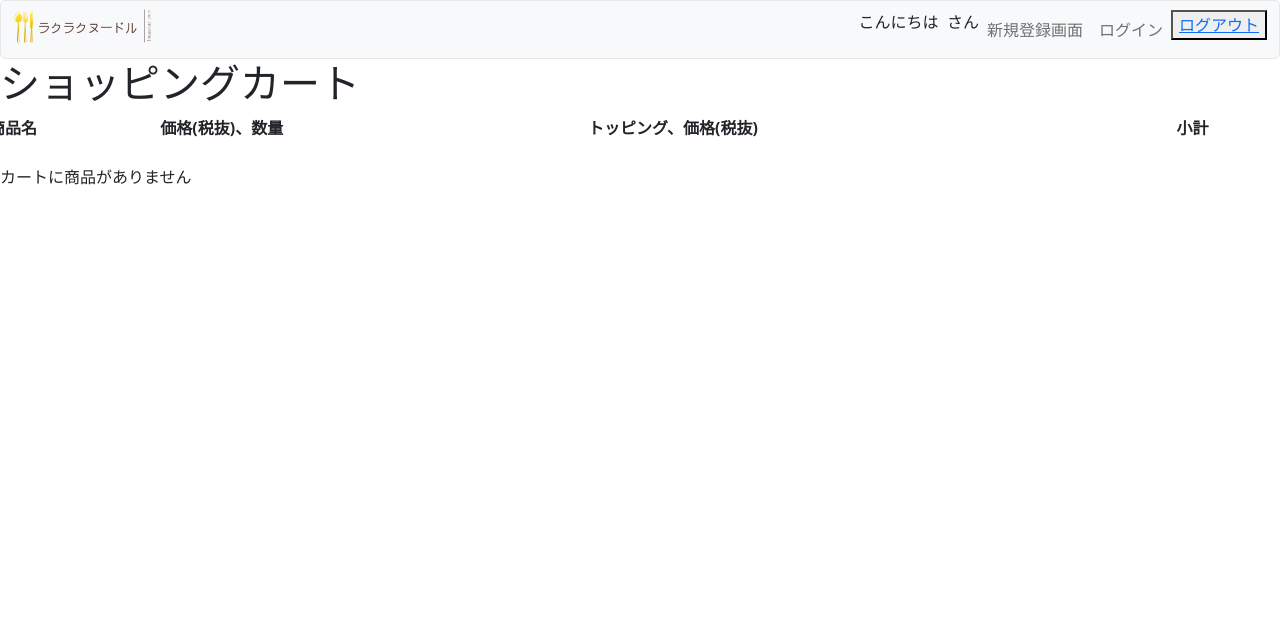
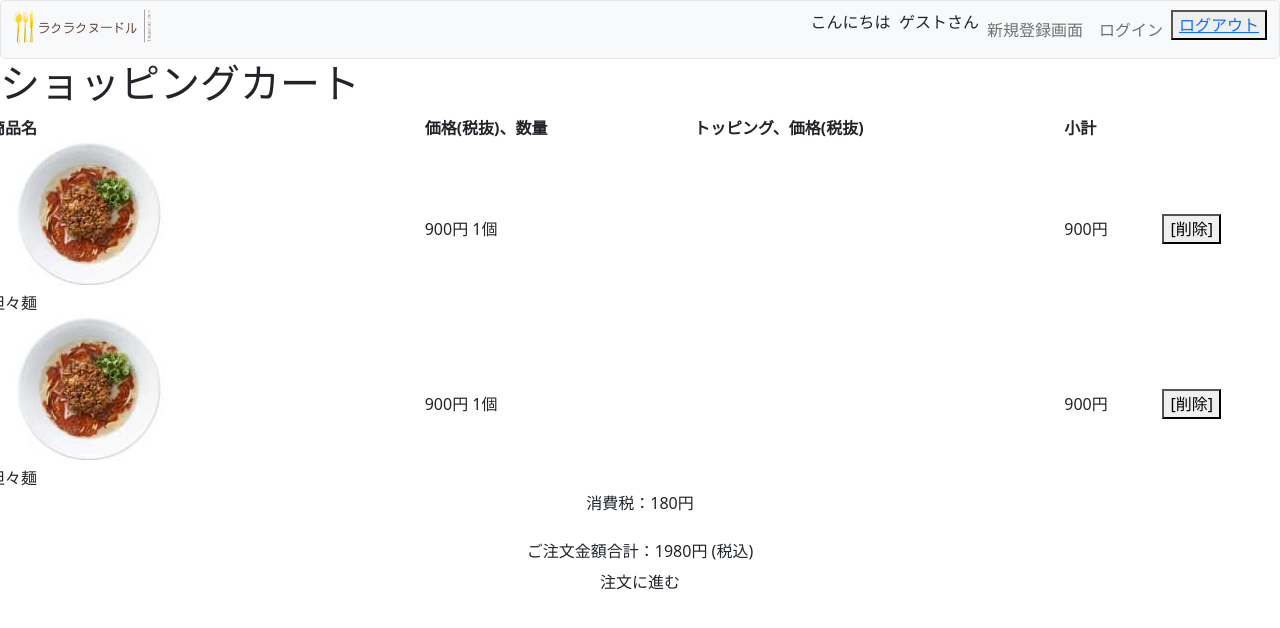
Before and after one commit to watanabekanako/ec-202207d, a Next.js app: page /items/cartPage in a window 1280 px wide. Shown: the top 628 px of the page. Built offline with nearby package versions, Linux system fonts and the light colour scheme; data requests are answered from the project's data file.

Commit message:
CSS 追加しました

```diff
--- a/data/db.json
+++ b/data/db.json
@@ -167,6 +167,36 @@
       "id": 3
     }
   ],
-  "cartItems": [],
-  "payStatus": []
+  "cartItems": [
+    {
+      "img": "/img/1.jpg",
+      "name": "坦々麺",
+      "price": 900,
+      "quantity": 1,
+      "options": [],
+      "subtotal": 900,
+      "id": 1
+    },
+    {
+      "img": "/img/1.jpg",
+      "name": "坦々麺",
+      "price": 900,
+      "quantity": 1,
+      "options": [],
+      "subtotal": 900,
+      "id": 2
+    }
+  ],
+  "payStatus": [
+    {
+      "pay": "2:入金済",
+      "zip": "132-0035",
+      "address": "東京都江戸川区平井",
+      "name": "name",
+      "mail": "mail@gmail.com",
+      "tel": "090-1234-1234",
+      "date": "2022-09-22-10",
+      "id": 1
+    }
+  ]
 }
--- a/src/compornents/nav_format.tsx
+++ b/src/compornents/nav_format.tsx
@@ -2,6 +2,7 @@ import Link from 'next/link';
 import Image from 'next/image';
 import styles from '../styles/register_user.module.css';
 import React, { useState, useEffect} from 'react';
+import useSWR, { useSWRConfig } from 'swr'
 
 export const Nav = (props: { name: string }) => {
   const pageList = [
@@ -21,17 +22,51 @@ export const Nav = (props: { name: string }) => {
 
   const [cookie, setCookie] = useState('');
   const [cookieuser, setCookieUser] = useState('');
+  const [userID, SetUserID] = useState("");
+
+  const fetcher = (url: any) => fetch(url).then((res) => res.json());
 
   useEffect(() => {
     let cookie2 = document.cookie
     if(cookie2.includes('userId') && cookie2.includes('userName')){
         setCookie(document.cookie);
         // console.log(document.cookie);
-        setCookieUser(cookie2.split( '; ' )[ 1 ].split( '=' )[ 1 ]);
     } else {
-        console.log('cookieがありません')
+        // console.log('cookieがありません')
     }
+
+    const splitCookie = document.cookie.split(";");
+    const list = []
+
+    for(let i = 0; i < splitCookie.length; i++){
+        list.push(splitCookie[i].split("="))
+      }
+
+    list.map((number)=> {
+      number.map((show)=>{
+        if(show.match(/[0-9].*/)){
+          SetUserID(show)
+        }
+    })})
+
+
   },[]);
+
+  const { data, error, mutate } = useSWR(`http://localhost:8000/users?id=${userID}`, fetcher);
+
+  if (error) return <div>Failed to load</div>;
+  if (!data) return <div>Loading...</div>;
+
+  let  nameValue = ""
+
+  if(userID.length !== 0){
+    nameValue = data[0].name;
+  }  else {
+    nameValue = 'ゲスト'
+  }
+
+
+
 
   const logoutClick = () => {
     document.cookie = 'userId=; max-age=0';
@@ -73,7 +108,7 @@ export const Nav = (props: { name: string }) => {
         <div className="collapse navbar-collapse" id="Navber">
           <ul className="navbar-nav ms-auto mb-2 mb-lg-0">
 
-            <li>こんにちは&nbsp;&nbsp;{cookieuser}さん</li>
+            <li>こんにちは&nbsp;&nbsp;{nameValue}さん</li>
             {pageList.map((page, index) => {
                 if (props.name !== page.name) {
                   if (
@@ -115,35 +150,5 @@ export const Nav = (props: { name: string }) => {
       ></script>
     </nav>
   );
-};
 
-{
-  /* <li className="nav-item">
-<Link href="/items/cartPage">
-  <a className="nav-link" >
-    ショッピングカート
-  </a>
-</Link >
-</li>
-<li className="nav-item">
-<Link href="#">
-  <a className="nav-link" >
-    注文履歴
-  </a>
-</Link >
-</li>
-<li className="nav-item">
-<Link href="/items/loginpage">
-  <a className="nav-link" >
-    ログイン
-  </a>
-</Link >
-</li>
-<li className="nav-item">
-<Link href="/items/logout">
-  <a className="nav-link" >
-    ログアウト
-  </a>
-</Link >
-</li> */
-}
+          }
--- a/src/pages/api/login.ts
+++ b/src/pages/api/login.ts
@@ -18,7 +18,7 @@ export default function LoginApi(
       console.log(data);
       console.log(data[0].id);
       if (data.length === 1) {
-        res.setHeader('Set-Cookie', [`userId=${data[0].id}; max-age=86400; path=/items;`,`userName=${data[0].name}; max-age=86400; path=/items;`]);
+        res.setHeader('Set-Cookie', [`userId=${data[0].id}; max-age=86400; path=/items;`]);
         res.status(200).json('OK');
       } else if (data.length < 2) {
         console.log('複数取得されました');
--- a/src/pages/index.tsx
+++ b/src/pages/index.tsx
@@ -12,7 +12,7 @@ const Home: NextPage = () => {
           name="description"
           content="Generated by create next app"
         />
-        <link rel="icon" href="/favicon.ico" />
+        <link rel="icon" href="/3506.png" />
       </Head>
 
       <main className={styles.main}>
--- /dev/null
+++ b/src/styles/login.module.css
@@ -0,0 +1,53 @@
+.box {
+  display: flex;
+  justify-content: center;
+  align-items: center;
+  flex-direction: column;
+}
+.title {
+  text-align: center;
+  position: relative;
+  background: linear-gradient(transparent 70%, #ff99ab 70%);
+  width: 30%;
+  margin: 40px auto;
+}
+
+.form {
+  width: max-content;
+  margin: 0 auto;
+  padding: 0 8rem;
+  line-height: 1.5;
+  background-color: white;
+  color: #333;
+}
+.input {
+  width: 400px;
+  height: 40px;
+  border-radius: 5px;
+  border-width: 0.5px;
+  opacity: 0.7;
+}
+.border {
+  padding: 0.5em 0;
+  color: #5d627b;
+  background: white;
+  width: 150px;
+  text-align: left;
+}
+.button {
+  width: 300px;
+  margin: 50px auto;
+  background-color: #ffc107;
+  padding: 20px;
+  border-radius: 10px;
+  display: block;
+}
+.button:hover {
+  background-color: white;
+}
+.errormessage {
+  color: red;
+}
+.link {
+  text-decoration: none;
+}
```
Also changed, not shown: src/pages/items/loginpage.tsx (+41 -25 lines), public/3506.png (added).
